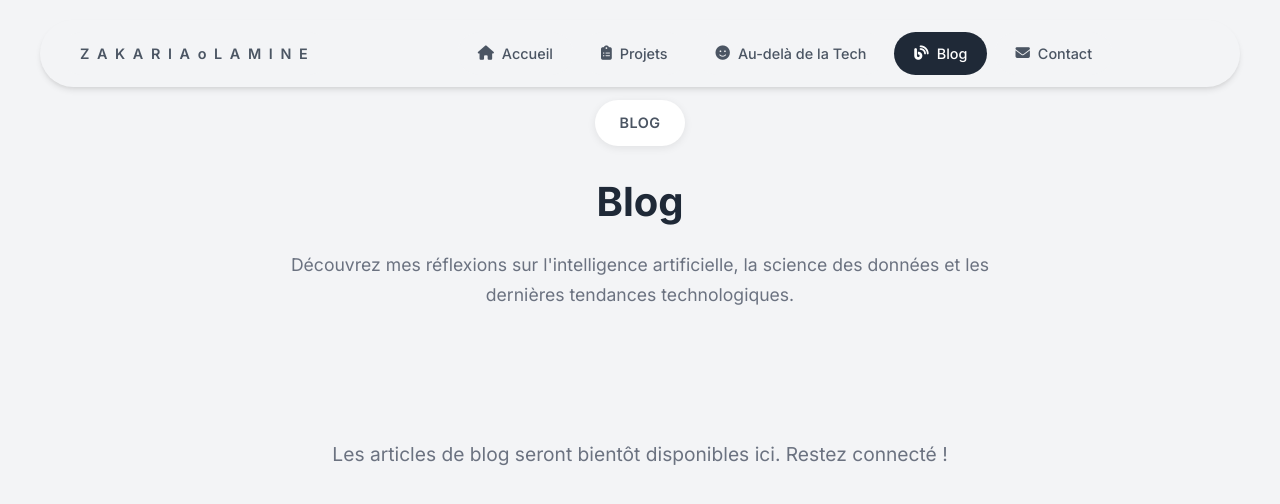
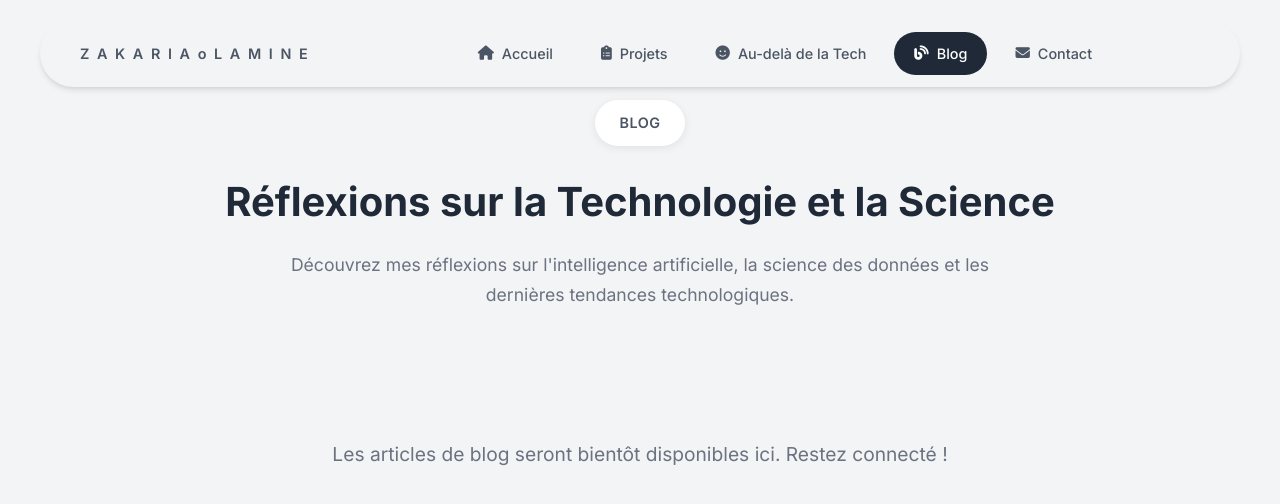
Before and after one commit to olamineZakaria/zakaria-olamine-portfolio, a Vue app: page /blog in a window 1280 px wide. Shown: the top 504 px of the page. Built offline with nearby package versions, Linux system fonts and the light colour scheme.

Commit message:
GitHub Pages

```diff
--- a/src/views/BlogPage.vue
+++ b/src/views/BlogPage.vue
@@ -5,7 +5,7 @@
         <div class="section-tabs">
           <span>BLOG</span>
         </div>
-        <h2 class="section-main-title">Blog</h2>
+        <h2 class="section-main-title">Réflexions sur la Technologie et la Science</h2>
         <p class="section-description">
           Découvrez mes réflexions sur l'intelligence artificielle, la science des données et les dernières tendances technologiques.
         </p>
```
